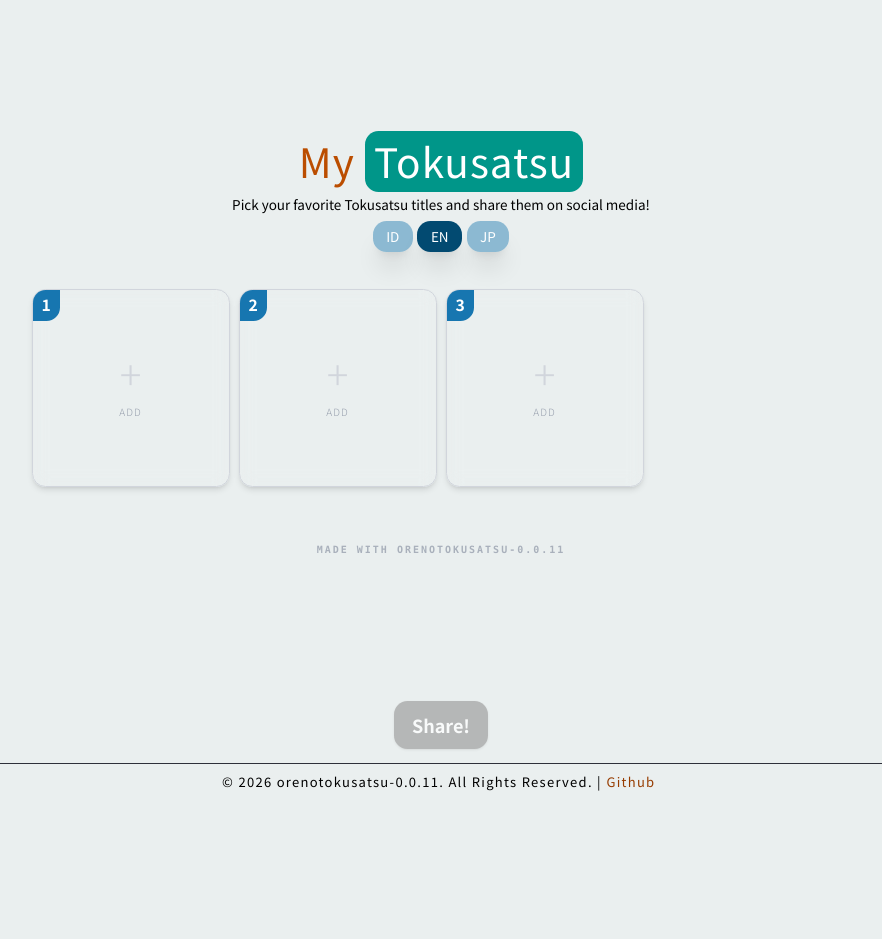
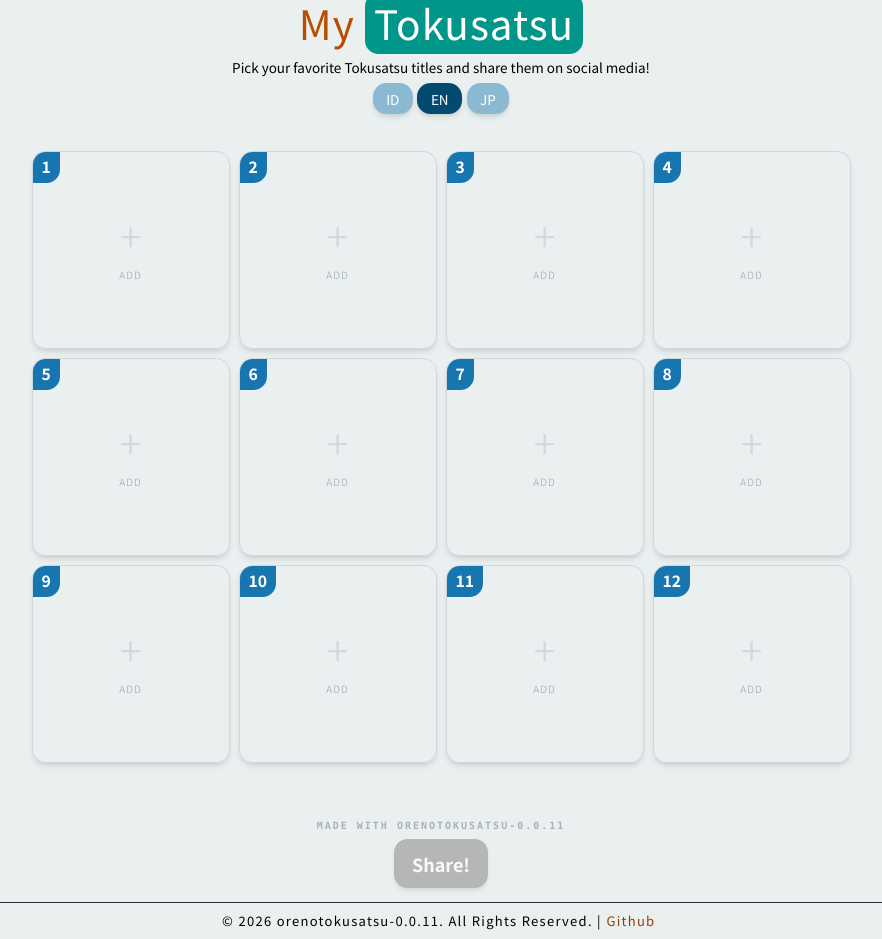
Before and after one commit to axlchr12/orenotokusatsu, a React (Vite) app: page / in a window 1280 px wide. Shown: the whole page, without its empty margins (199-1081 px from the left). Before the commit the page ends 800 px from the top, so only its background shows below. Built offline with nearby package versions, Linux system fonts and the light colour scheme; no server answers.

Commit message:
fix: revert to 12 picks

```diff
--- a/src/components/buttons/Button.tsx
+++ b/src/components/buttons/Button.tsx
@@ -11,7 +11,7 @@ export const Button = ({ onClick, children, isActive }: ButtonProps) => {
     <button
       onClick={onClick}
       className={classNames(
-        'text-white text-xs px-3 py-1.5 rounded-xl md:shadow-xl transition-all duration-200 active:scale-75 cursor-pointer',
+        'text-white text-xs px-3 py-1.5 rounded-xl md:shadow-md transition-all duration-200 active:scale-75 cursor-pointer',
         {
           'bg-sky-900': isActive,
           'bg-sky-700/40 hover:bg-sky-700/90': !isActive,
--- a/src/components/form/SearchForm.tsx
+++ b/src/components/form/SearchForm.tsx
@@ -34,7 +34,7 @@ export const SearchForm = ({ handleSearch, translate }: SearchFormProps) => {
 
         <button
           type="button"
-          className="px-4 py-2.5 bg-sky-600 hover:bg-sky-700 text-white text-sm font-bold duration-200 rounded-r-xl border border-sky-600 transition-all shadow active:scale-75 focus:z-10 cursor-pointer"
+          className="px-4 py-2.5 bg-sky-600 hover:bg-sky-700 text-white text-sm font-bold duration-200 rounded-r-xl border border-sky-600 transition-all shadow-md active:scale-75 focus:z-10 cursor-pointer"
           onClick={() => handleSearch(inputValue)}
         >
           {translate('search')}
--- a/src/components/modal/Modal.tsx
+++ b/src/components/modal/Modal.tsx
@@ -57,7 +57,7 @@ export const Modal = ({
 
         <div
           className={classNames(
-            'relative bg-white rounded-xl shadow w-full max-w-xs sm:max-w-2xl transform transition-all overflow-hidden',
+            'relative bg-white rounded-xl shadow-md w-full max-w-xs sm:max-w-2xl transform transition-all overflow-hidden',
             {
               'animate-modal-out': isClosing,
               'animate-modal-in': !isClosing,
--- a/src/context/UseApp.ts
+++ b/src/context/UseApp.ts
@@ -35,7 +35,7 @@ type UseAppProps = {
 export const useApp = ({ currentLanguage }: UseAppProps): UseAppMethods => {
   const [selectedTokuTitles, setSelectedTokuTitles] = useState<
     (TokuItem | null)[]
-  >(Array(3).fill(null));
+  >(Array(12).fill(null));
   const [searchTitle, setSearchTitle] = useState<string>('');
 
   const {
--- a/src/pages/content/DuplicateErrorAlert.tsx
+++ b/src/pages/content/DuplicateErrorAlert.tsx
@@ -33,7 +33,7 @@ export const DuplicateErrorAlert = ({
         },
       )}
     >
-      <div className="flex items-center p-4 border rounded-xl shadow transition-all bg-red-50 border-red-200 text-red-800">
+      <div className="flex items-center p-4 border rounded-xl shadow-md transition-all bg-red-50 border-red-200 text-red-800">
         <div className="flex-1 text-xs sm:text-sm font-medium">{message}</div>
         <button
           onClick={handleClose}
--- a/src/pages/content/ExportGrid.tsx
+++ b/src/pages/content/ExportGrid.tsx
@@ -153,7 +153,7 @@ export const ExportGrid = ({
     <button
       onClick={_onClick}
       className={classNames(
-        'px-4 py-2.5 rounded-xl shadow font-bold text-white transition-all duration-300',
+        'px-4 py-2.5 rounded-xl shadow-md font-bold text-white transition-all duration-300',
         {
           'bg-gray-400 cursor-not-allowed grayscale opacity-70': disabled,
           'bg-sky-600 hover:bg-sky-700 active:scale-75 cursor-pointer':
```
